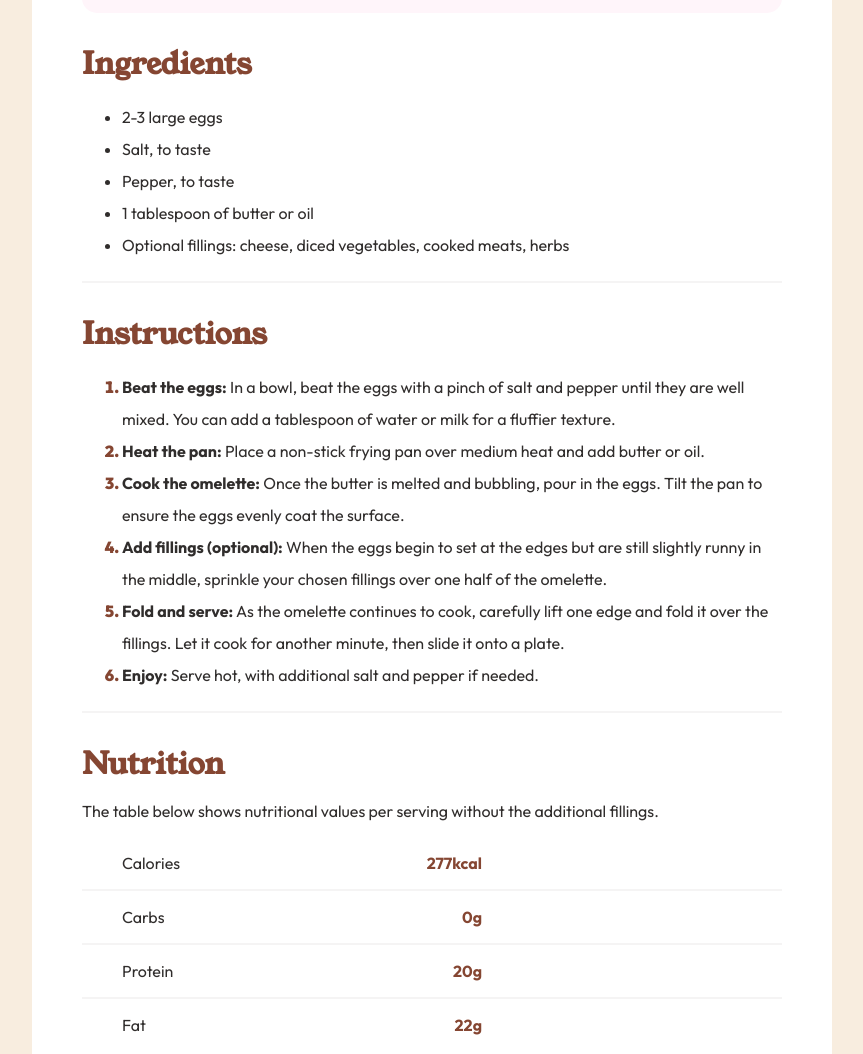
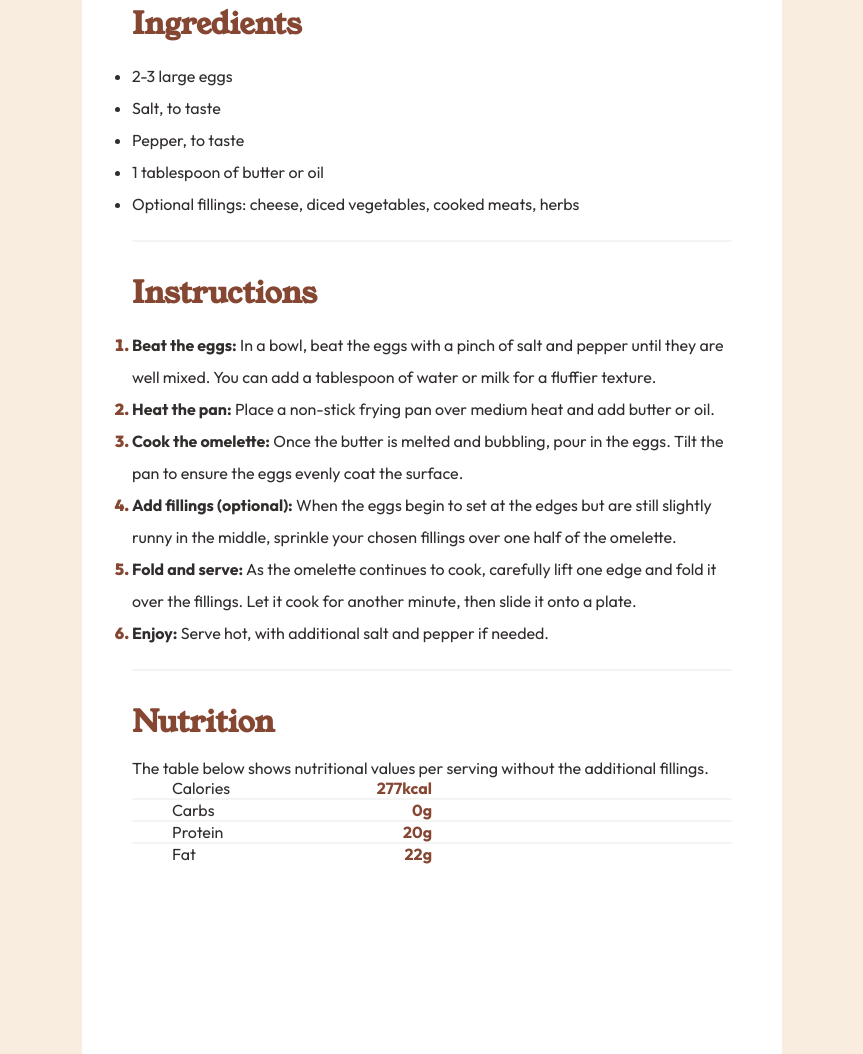
Before and after one commit to ChimarokeAmadi/recipe-page-main, a plain HTML site: page index.html in a window 1280 px wide. Shown: the part 817-1871 px from the top of the page, without its empty margins (208-1071 px from the left). Drawn offline with Linux system fonts and the light colour scheme.

Commit message:
reset padding and margin

```diff
--- a/assets/style.css
+++ b/assets/style.css
@@ -1,3 +1,9 @@
+* {
+    padding: 0;
+    margin: 0;
+    box-sizing: border-box;
+}
+
 .attribution { font-size: 11px; text-align: center; }
 .attribution a { color: hsl(228, 45%, 44%); }
 
@@ -134,7 +140,3 @@ ol.instruction-list li::marker {
 .nutriton-table hr {
     margin: 0;
 }
-
-.g-0 {
-
-}
```
